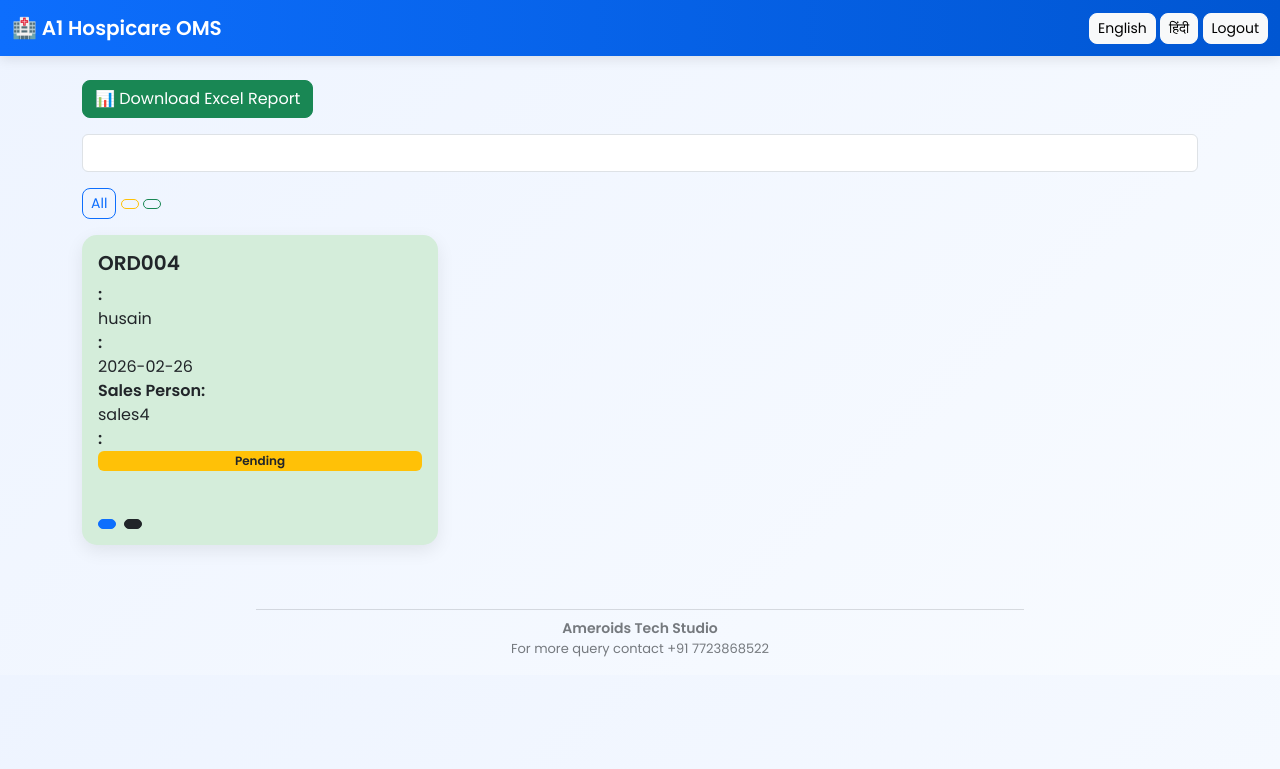
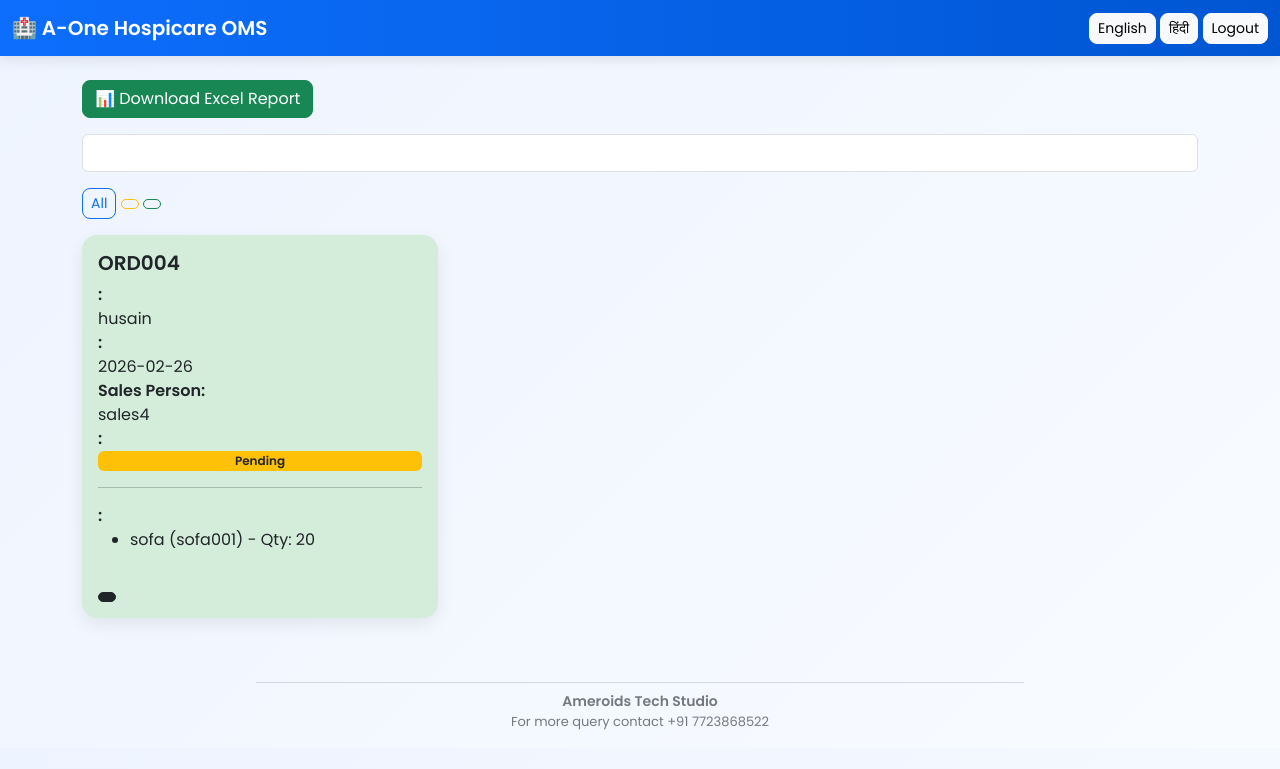
Before and after one commit to Technomind786/order_management, a Flask app: page /production?filter=pending in a window 1280 px wide. Shown: the top 769 px of the page. Run offline with Flask 3, Linux system fonts and the light colour scheme; a user stored in the database is signed in.

Commit message:
Removed view details and made products visible

```diff
--- a/templates/base.html
+++ b/templates/base.html
@@ -83,7 +83,7 @@ h2 {
 <div class="container-fluid">
 
 <span class="navbar-brand fw-bold">
-🏥 A1 Hospicare OMS
+🏥 A-One Hospicare OMS
 </span>
 
 <div>
--- a/templates/production_dashboard.html
+++ b/templates/production_dashboard.html
@@ -77,15 +77,24 @@ background-color:#d4edda;
 <b>Completed Time:</b> {{ data.order.completed_time }}
 {% endif %}
 
-<br><br>
+<hr>
+
+<b>{{ translations["products"][lang] }}:</b>
+
+<ul>
+{% for item in data.products %}
+<li>
+{{ item.product_name }}
+({{ item.product_code }})
+- Qty: {{ item.quantity }}
+</li>
+{% endfor %}
+</ul>
+
+<br>
 
 <!-- BUTTONS -->
 <div class="d-flex gap-2">
-
-<button class="btn btn-primary btn-sm"
-onclick="toggleDetails('{{ data.order.id }}')">
-{{ translations["view_details"][lang] }}
-</button>
 
 {% if data.order.status != "Completed" %}
 
@@ -105,26 +114,6 @@ class="btn btn-danger btn-sm">
 
 </div>
 
-
-<!-- HIDDEN DETAILS PANEL -->
-<div id="details_{{ data.order.id }}" style="display:none; margin-top:10px;">
-
-<hr>
-
-<b>{{ translations["products"][lang] }}:</b>
-
-<ul>
-{% for item in data.products %}
-<li>
-{{ item.product_name }}
-({{ item.product_code }})
-- Qty: {{ item.quantity }}
-</li>
-{% endfor %}
-</ul>
-
-</div>
-
 </div>
 
 </div>
@@ -133,19 +122,4 @@ class="btn btn-danger btn-sm">
 
 </div>
 
-
-<script>
-function toggleDetails(id){
-
-    let box = document.getElementById("details_" + id);
-
-    if(box.style.display === "none"){
-        box.style.display = "block";
-    } else {
-        box.style.display = "none";
-    }
-
-}
-</script>
-
 {% endblock %}
```
